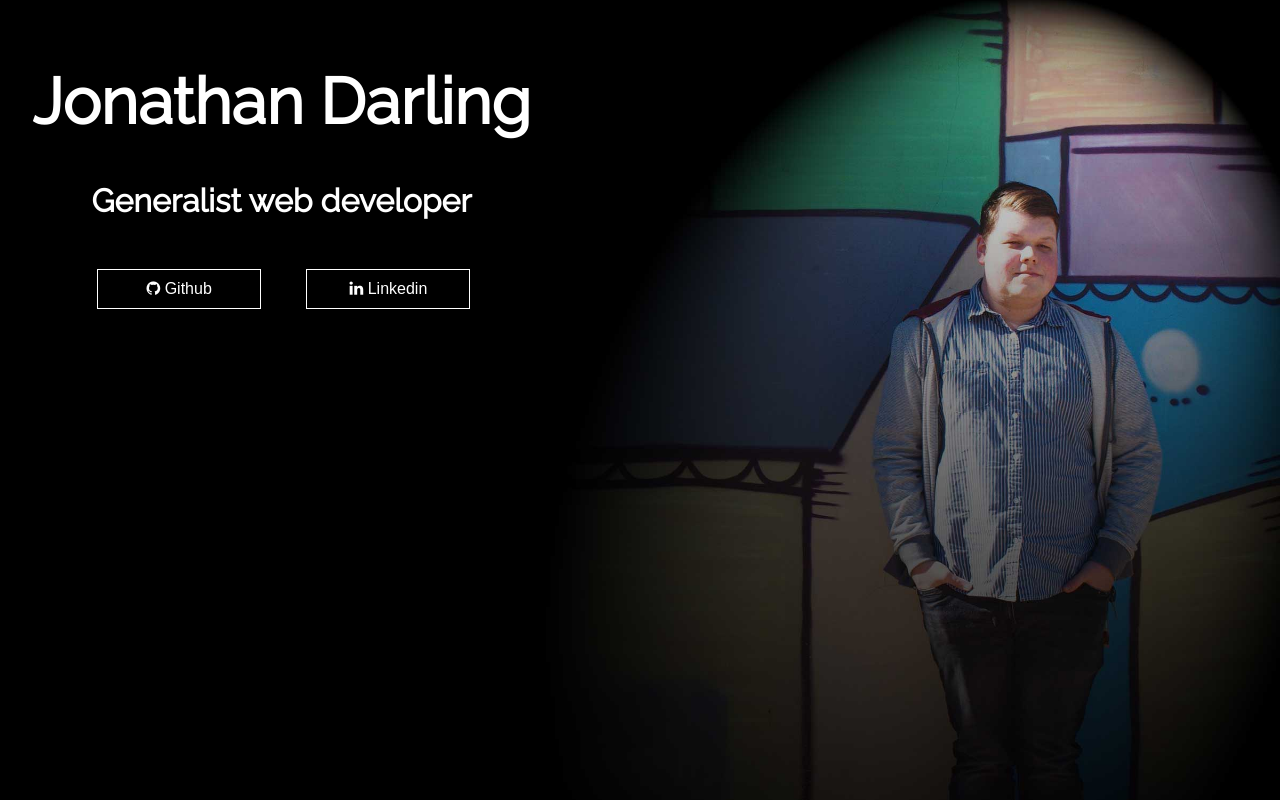
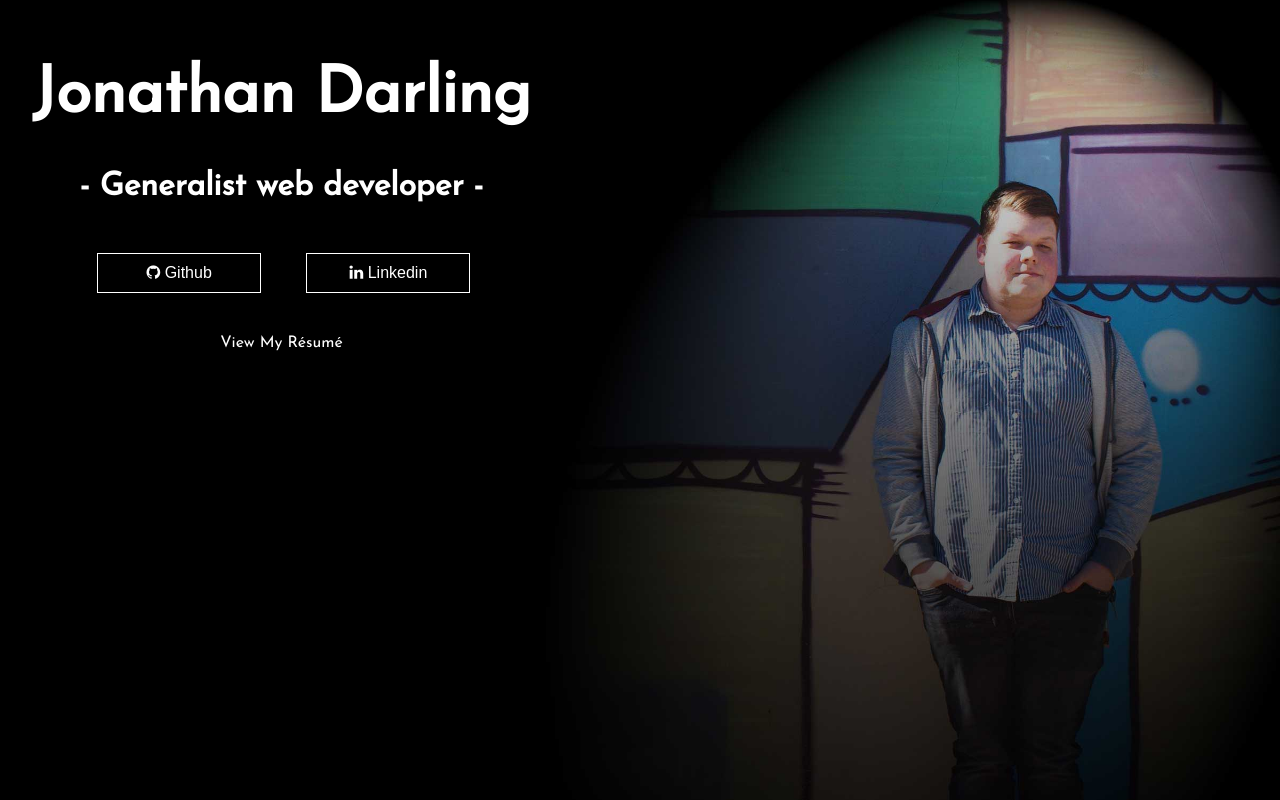
Before and after one commit to jmdarling/jmdarling.com, a plain HTML site: page index.html in a window 1280 px wide. Drawn offline with nearby package versions, Linux system fonts and the light colour scheme.

Commit message:
Changes color scheme to a more pleasing blue. Adds resume link.

```diff
--- a/css/style.css
+++ b/css/style.css
@@ -9,10 +9,10 @@ html {
 /*Standardize font color and family*/
 p , h1, h2, h3, h4, li {
     color: #333;
-    font-family: Raleway, sans-serif;
+    font-family: Josefin Sans, sans-serif;
 }
 a {
-    font-family: Raleway, sans-serif;
+    font-family: Josefin Sans, sans-serif;
 }
 
 /*Colors*/
@@ -200,7 +200,7 @@ html {
 }
 
 #buttons-wrapper button:hover {
-    border-color: crimson;
+    border-color: #0c96d5;
 }
 
 #github-button {
@@ -211,6 +211,29 @@ html {
     margin-left: 10%;
 }
 
+#resume-link-wrapper {
+    margin-top: 40px;
+    text-align: center;
+}
+
+#resume-link {
+    color: #FFFFFF;
+    text-decoration: none;
+
+    -webkit-transition: color 0.2s linear;
+    -moz-transition: color 0.2s linear;
+    -ms-transition: color 0.2s linear;
+    -o-transition: color 0.2s linear;
+    transition: color 0.2s linear;
+}
+
+#resume-link:hover {
+    color: #0c96d5;
+}
+
+#resume-link:visited {
+}
+
 #main-text {
     color: #FFFFFF;
 }
--- a/index.html
+++ b/index.html
@@ -57,11 +57,14 @@
     <div id="content">
         <h1 id="content-header">Jonathan Darling</h1>
         <div id="sub-header-wrapper">
-            <h3 id="sub-header">Generalist web developer</h3>
+            <h3 id="sub-header">- Generalist web developer -</h3>
         </div>
         <div id="buttons-wrapper">
             <button id="github-button" onclick="window.location.href = 'https://github.com/jmdarling';"><i class="fa fa-github"></i>  Github</button>
             <button id="linkedin-button" onclick="window.location.href = 'https://www.linkedin.com/in/jonathandarling';"><i class="fa fa-linkedin"></i>  Linkedin</button>
+        </div>
+        <div id="resume-link-wrapper">
+            <a href="jonathan_darling-resume.pdf" id="resume-link">View My Résumé</a>
         </div>
         <!--<p id="main-text">I am a generalist web / mobile developer who strives for perfection in everything I build. I enjoy all things programming with special interest in creating </p>-->
 
```
Also changed, not shown: 1 other file.
